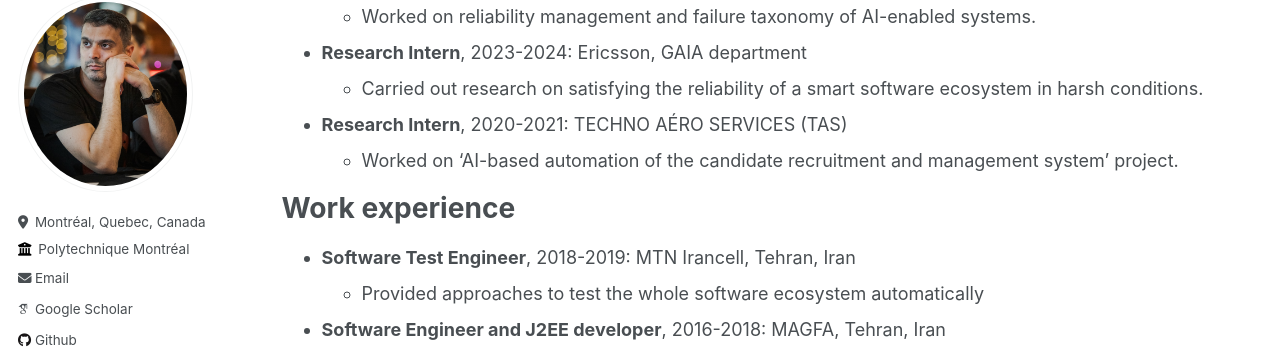
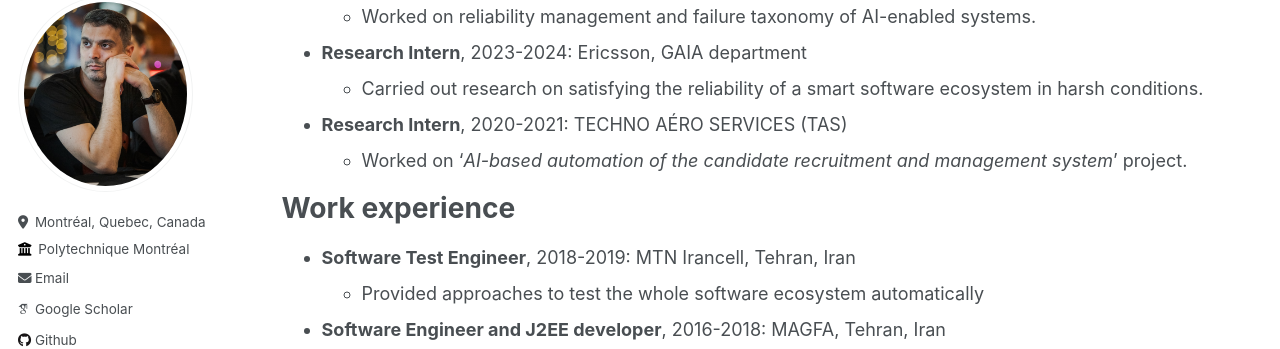
Before and after one commit to mehdi-morovati/mehdi-morovati.github.io, a Jekyll site: the page built from _pages/cv.md, in a window 1280 px wide and 900 px high, scrolled down 328 px. Shown: the part 110-459 px from the top of the window. Built offline with Jekyll 4.4.1, drawn with Linux system fonts in a browser that asks for light colours; some web fonts are replaced.

Commit message:
Update cv.md

```diff
--- a/_pages/cv.md
+++ b/_pages/cv.md
@@ -25,7 +25,7 @@ Research experience
   * Carried out research on satisfying the reliability of a smart software ecosystem in harsh conditions.
 
 * **Research Intern**, 2020-2021: TECHNO AÉRO SERVICES (TAS)
-  * Worked on ‘AI-based automation of the candidate recruitment and management system’ project.
+  * Worked on ‘*AI-based automation of the candidate recruitment and management system*’ project.
 
 Work experience
 ======
```
